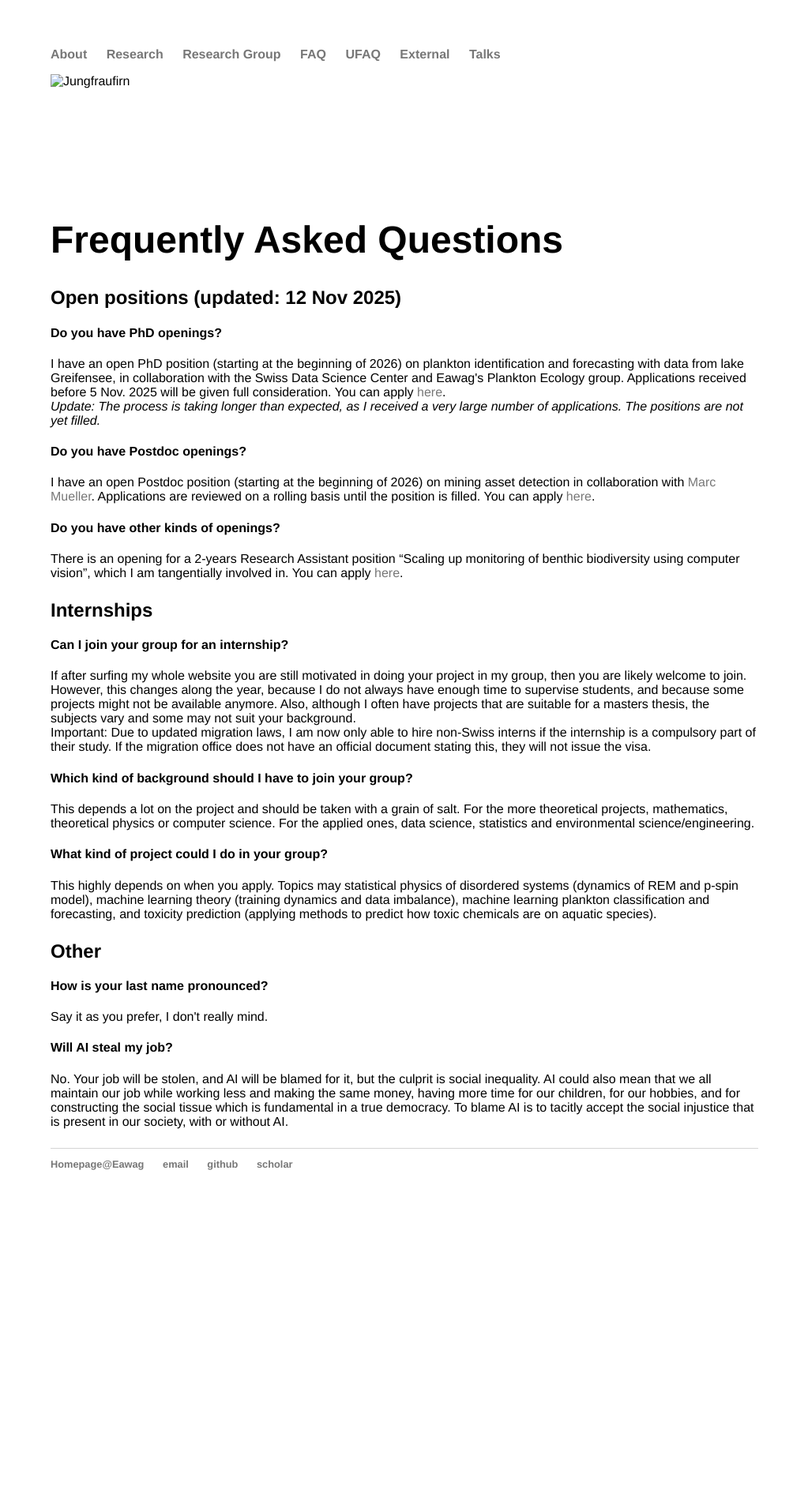
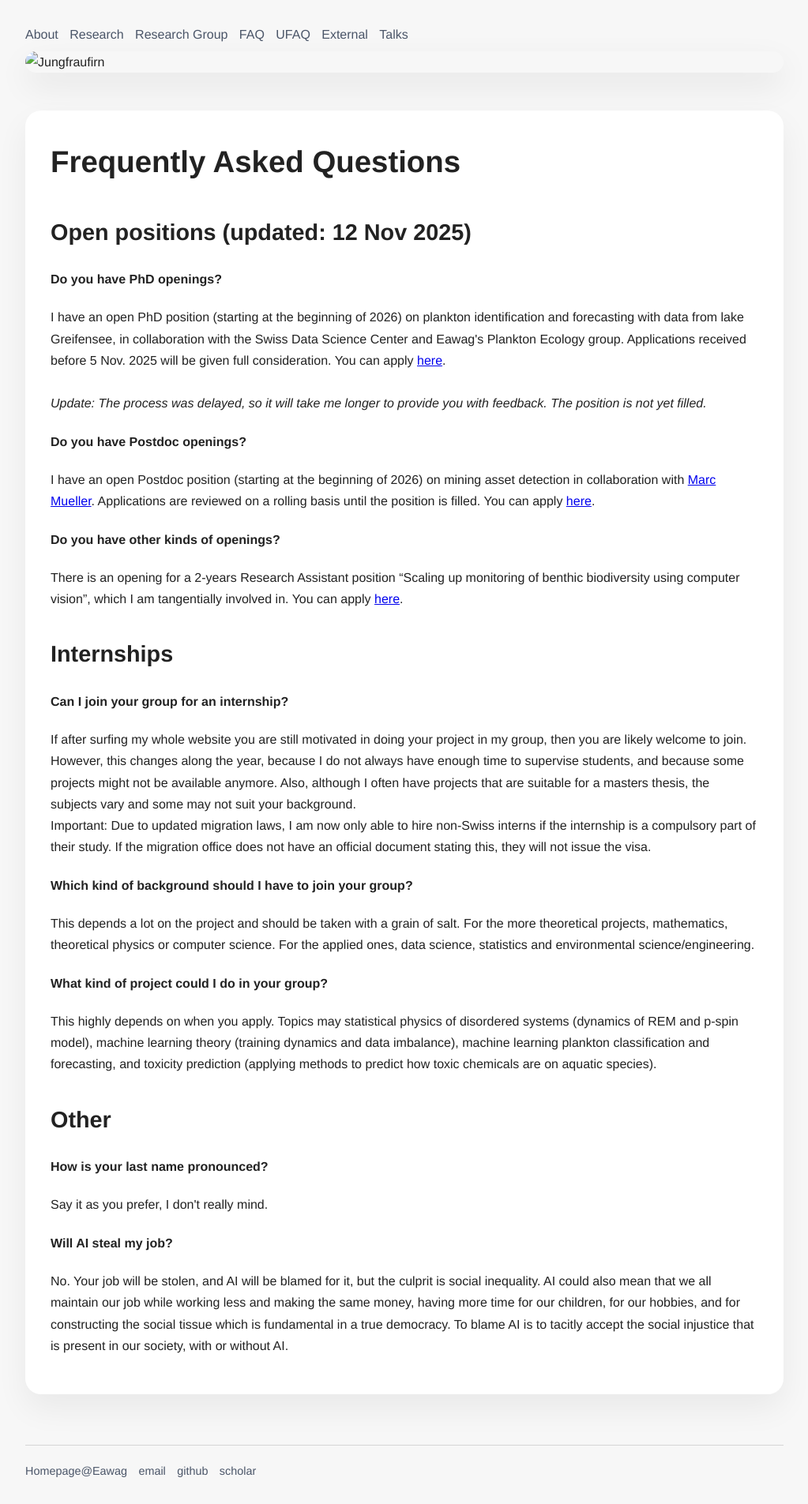
Before and after one commit to mbaityje/mbaityje.github.io, a Jekyll site: the page built from faq/index.html, in a window 1280 px wide. Shown: the whole page at 79% size, without its empty margins (128-1151 px from the left). Built offline with Jekyll 4.4.1, drawn with Linux system fonts in a browser that asks for light colours; before the commit the page ends 1542 px from its top, so only the background shows below that.

Commit message:
Suggestions by codex, accepted without looking

```diff
--- a/_layouts/default.html
+++ b/_layouts/default.html
@@ -1,43 +1,39 @@
 <!DOCTYPE html>
-	<html>
+<html lang="en">
 	<head>
+		<meta charset="utf-8">
+		<meta name="viewport" content="width=device-width, initial-scale=1">
 		<title>{{ page.title }}</title>
-			<!-- link to main stylesheet -->
 		<link rel="stylesheet" type="text/css" href="/css/main.css">
 	</head>
 	<body>
-			<nav>
+		<header>
+			<nav aria-label="Main site navigation">
 				<ul>
 					<li><a href="/">About</a></li>
 					<li><a href="/research">Research</a></li>
 					<li><a href="/group">Research Group</a></li>
-	        		<!-- <li><a href="/publications">Publications</a></li> -->
 					<li><a href="/faq">FAQ</a></li>
 					<li><a href="/ufaq">UFAQ</a></li>
 					<li><a href="/external">External</a></li>
 					<li><a href="/talks">Talks</a></li>
-	        		<!-- <li><a href="/contact">Contact</a></li> -->
-	        		<!-- <li><a href="/openings">Openings</a></li> -->
-					<!-- <li><a href="/blog">Blog</a></li> -->
-					<!-- <li><a href="/activism">Activism</a></li> -->
 				</ul>
 			</nav>
-			<div style="width: 100%; height: 150px; overflow: hidden">
-				<img src="{{site.url}}/_images/jungfraufirn.jpg" width="100%" alt="Jungfraufirn">
+			<div class="hero">
+				<img src="{{site.url}}/_images/jungfraufirn.jpg" alt="Jungfraufirn">
 			</div>
+		</header>
 
-			<div class="container">
+		<main class="container">
+			{{ content }}
+		</main>
 
-			{{ content }}
-
-			</div><!-- /.container -->
 		<footer>
 			<ul>
 				<li><a href="https://www.eawag.ch/en/aboutus/portrait/organisation/staff/profile/marco-baity-jesi/show/">Homepage@Eawag</a></li>
 				<li><a href="mailto:marco.baityjesi@eawag.ch">email</a></li>
 				<li><a href="http://github.com/mbaityje">github</a></li>
-	        		<!-- <li><a href="http://linkedin.com/in/marco-baity-jesi"> linkedin </a></li> -->
-	        		<li><a href="http://scholar.google.com/citations?user=4S1Ajs8AAAAJ&hl=en&oi=ao"> scholar </a></li>
+				<li><a href="http://scholar.google.com/citations?user=4S1Ajs8AAAAJ&hl=en&oi=ao">scholar</a></li>
 			</ul>
 		</footer>
 	</body>
--- a/css/main.css
+++ b/css/main.css
@@ -1,55 +1,168 @@
+* {
+    box-sizing: border-box;
+}
+
 body {
-    margin: 60px auto;
-    width: 70%;
-    font-family:'Helvetica', 'Arial', 'Sans-Serif';
+    margin: 0 auto;
+    max-width: 1000px;
+    padding: 30px 20px;
+    font-family: 'Helvetica', 'Arial', sans-serif;
+    background: #f7f7f7;
+    color: #222;
+    line-height: 1.7;
 }
-nav ul, footer ul {
-#    font-family:'Helvetica', 'Arial', 'Sans-Serif';
-    padding: 0px;
+
+header {
+    margin-bottom: 24px;
+}
+
+nav ul,
+footer ul {
+    padding: 0;
+    margin: 0;
     list-style: none;
-    font-weight: bold;
+    display: flex;
+    flex-wrap: wrap;
+    gap: 0.9rem;
 }
-nav ul li, footer ul li {
-    display: inline;
-    margin-right: 20px;
+
+nav a,
+footer a {
+    text-decoration: none;
+    color: #4a5568;
 }
-a {
-    text-decoration: none;
-    color: #777;
+
+nav a:hover,
+footer a:hover {
+    text-decoration: underline;
+    color: #1d3557;
 }
-a:hover {
-    text-decoration: underline;
+
+.hero {
+    width: 100%;
+    overflow: hidden;
+    border-radius: 16px;
+    box-shadow: 0 16px 40px rgba(0, 0, 0, 0.08);
 }
+
+.hero img,
+img {
+    width: 100%;
+    height: auto;
+    display: block;
+}
+
+.container {
+    padding: 24px 0;
+}
+
+.blurb {
+    background: #ffffff;
+    border-radius: 20px;
+    padding: 32px;
+    box-shadow: 0 18px 40px rgba(0, 0, 0, 0.06);
+}
+
+.intro-header {
+    display: grid;
+    grid-template-columns: 1fr minmax(200px, 320px);
+    gap: 32px;
+    align-items: start;
+}
+
+.profile-image {
+    border-radius: 16px;
+    box-shadow: 0 14px 30px rgba(0, 0, 0, 0.08);
+}
+
+.pronouns {
+    color: #6b7280;
+    font-size: 0.8rem;
+}
+
 h1 {
-    font-size: 3em;
-#    font-family:'Helvetica', 'Arial', 'Sans-Serif';
+    font-size: clamp(2.2rem, 3vw, 3rem);
+    margin: 0 0 0.4em;
 }
+
+h2 {
+    font-size: 1.8rem;
+    margin: 2rem 0 1rem;
+}
+
+h3 {
+    font-size: 1.2rem;
+    margin: 1rem 0 0.75rem;
+}
+
 p {
-    font-size: 1.5em;
-    line-height: 1.4em;
+    margin: 1rem 0;
     color: #333;
 }
-.content {
-    text-align: left;
-    font-size: 1.0em;
+
+.topic-grid {
+    display: grid;
+    gap: 24px;
+    grid-template-columns: repeat(auto-fit, minmax(240px, 1fr));
 }
+
+.topic-grid article {
+    background: #f8fafc;
+    border: 1px solid #e2e8f0;
+    border-radius: 16px;
+    padding: 20px;
+}
+
+ul {
+    padding-left: 1.3rem;
+    margin: 0.5rem 0 0 0;
+}
+
+li {
+    margin-bottom: 0.5rem;
+}
+
+.button {
+    display: inline-block;
+    padding: 0.85rem 1.3rem;
+    background: #1d4ed8;
+    color: white;
+    border-radius: 999px;
+    font-weight: 700;
+}
+
+.button:hover {
+    background: #1e40af;
+}
+
 footer {
     border-top: 1px solid #d5d5d5;
-    font-size: .8em;
+    padding-top: 20px;
+    margin-top: 40px;
+    font-size: 0.9rem;
+    color: #4b5563;
 }
 
-ul.posts {
-    margin: 20px auto 40px;
-    font-size: 1.5em;
+footer li {
+    margin: 0;
 }
 
-ul.posts li {
-    list-style: none;
-}
-/*
-div {
-  text-align: justify;
-  text-justify: inter-word;
+figcaption {
+    color: #4b5563;
+    font-size: 0.95rem;
+    margin-top: 0.75rem;
 }
 
-*/
+@media (max-width: 760px) {
+    body {
+        padding: 20px 14px;
+    }
+
+    .intro-header {
+        grid-template-columns: 1fr;
+    }
+
+    nav ul {
+        justify-content: center;
+    }
+}
--- a/faq/index.html
+++ b/faq/index.html
@@ -12,8 +12,8 @@
 		<h4>Do you have PhD openings?</h4>
 		I have an open PhD position (starting at the beginning of 2026) on plankton identification and forecasting with data from lake Greifensee, in collaboration with the Swiss Data Science Center and Eawag's Plankton Ecology group. Applications received before 5 Nov. 2025 will be given full consideration. You can apply <a href="https://apply.refline.ch/673277/1295/pub/en/index.html">here</a>.
 
-		</br>
-		<em>Update: The process is taking longer than expected, as I received a very large number of applications. The positions are not yet filled.</em>
+		</br></br>
+		<em>Update: The process was delayed, so it will take me longer to provide you with feedback. The position is not yet filled.</em>
 		</br>
 
 		<h4>Do you have Postdoc openings?</h4>
```
Also changed, not shown: research/publ.html (+7 -9 lines). Lines whose indentation alone changed are shown as unchanged.
